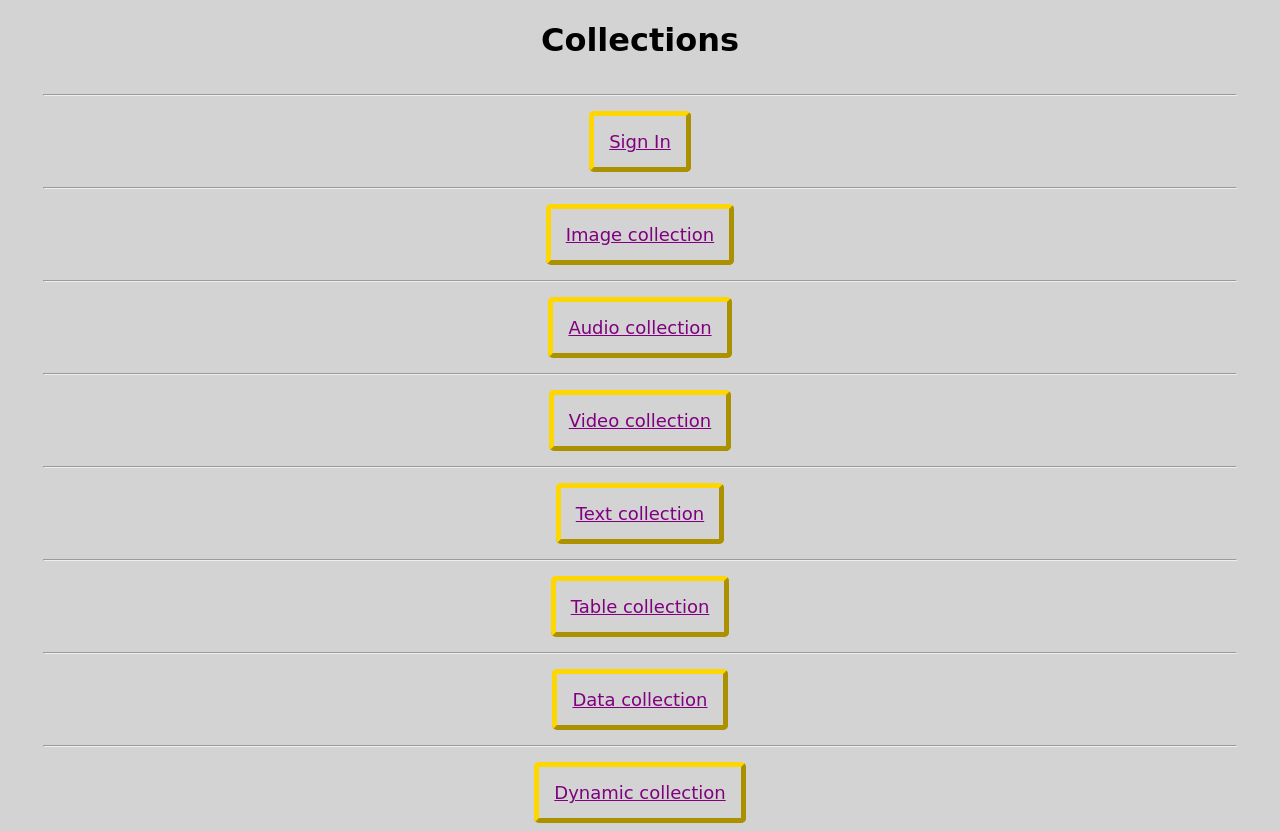
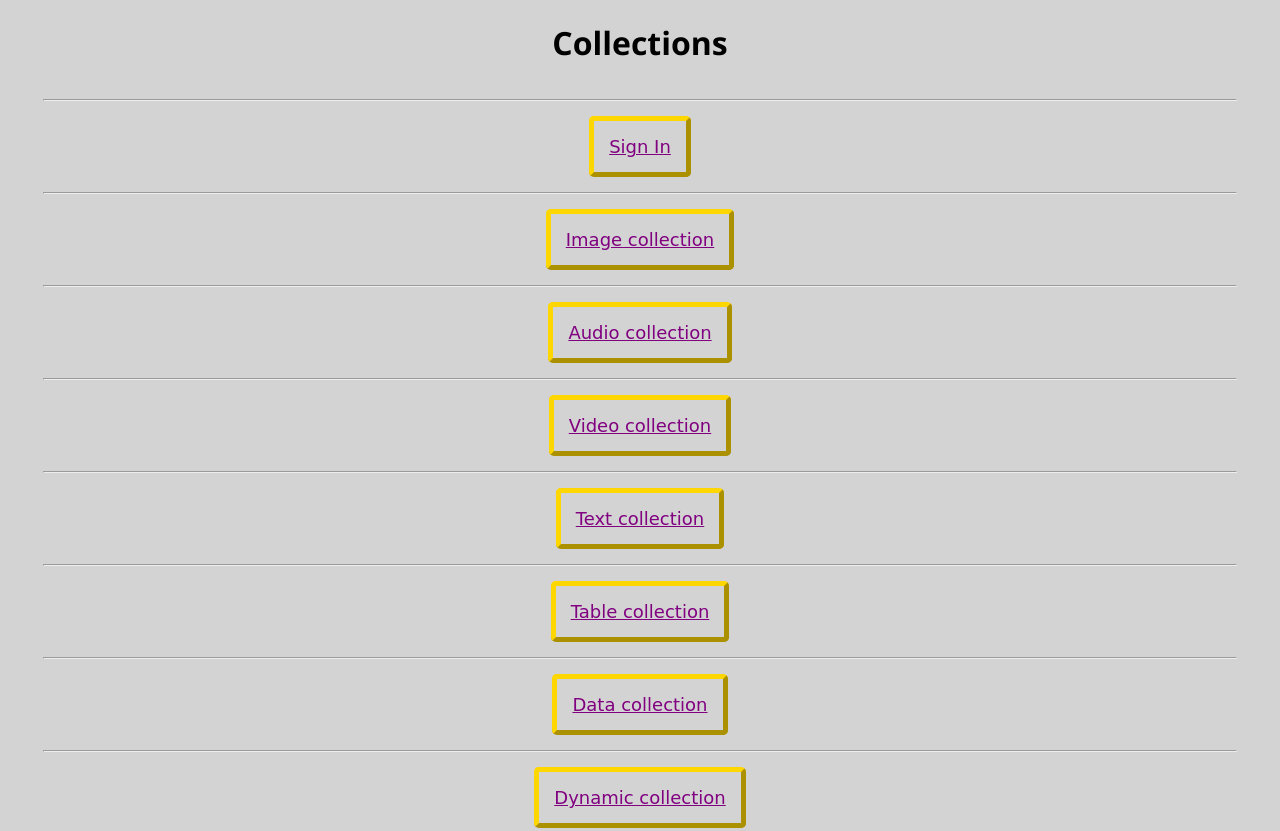
Before and after one commit to Ravish-Vishwakarma/vishwatech, a plain HTML site: page index.html in a window 1280 px wide. Shown: the top 831 px of the page. Drawn offline with Linux system fonts and the light colour scheme.

Commit message:
new changes

```diff
--- a/index.html
+++ b/index.html
@@ -11,7 +11,7 @@
 <body>
 
     <center>
-        <h1>Collections</h1>
+        <h1 style="font-family: 'Segoe UI', Tahoma, Geneva, Verdana, sans-serif;">Collections</h1>
 
         <hr />
         <a id="alink" href="signin.html" target="_self" title="Want to try dynamic">Sign In</a>
@@ -37,8 +37,7 @@
 
         <hr />
     </center>
-    <!-- This a comment
-    <!-- also a multiline -->
+
 </body>
 
 </html>
```
